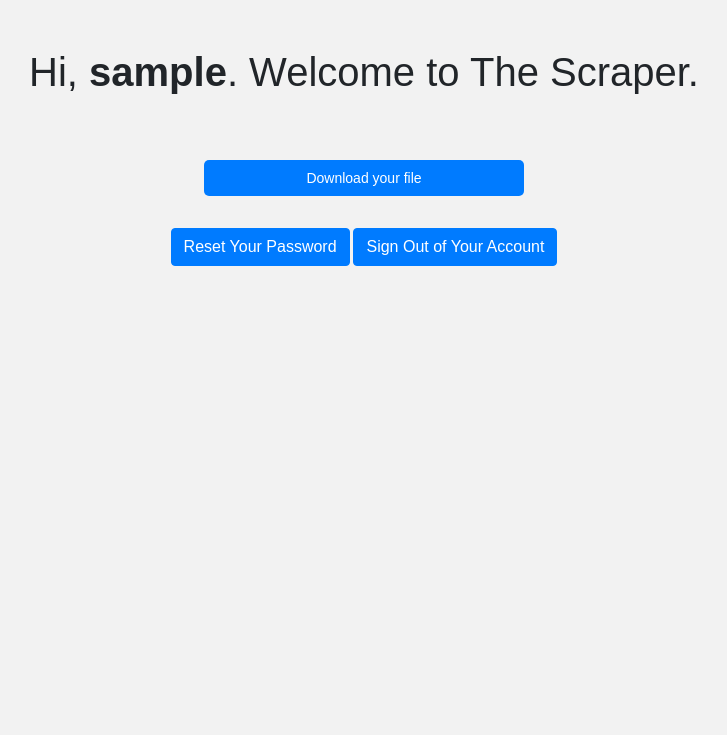
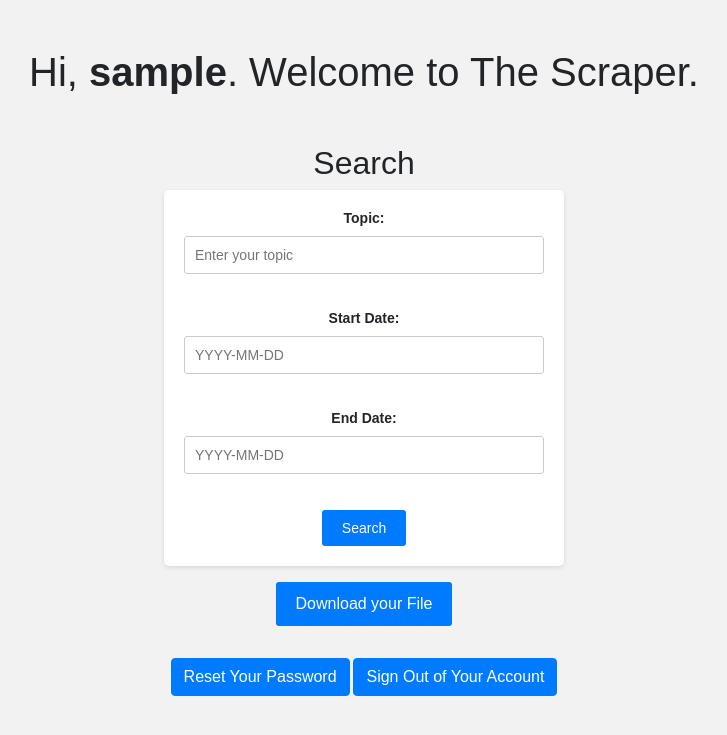
Before and after one commit to Robi1223/Loginsystem, a PHP site: page /home.php in a window 1280 px wide. Shown: the top 735 px of the page, without its empty margins (276-1003 px from the left). Run offline with PHP 8.4, Linux system fonts and the light colour scheme; the visitor is signed in with stand-in values (Sample User, id 1).

Commit message:
Add files via upload

```diff
--- a/Login2/home.php
+++ b/Login2/home.php
@@ -1,12 +1,11 @@
 <?php
-
 session_start();
 
-
-if(!isset($_SESSION["loggedin"]) || $_SESSION["loggedin"] !== true){
+if (!isset($_SESSION["loggedin"]) || $_SESSION["loggedin"] !== true) {
     header("location: login.php");
     exit;
 }
+
 ?>
 
 <!DOCTYPE html>
@@ -17,37 +16,99 @@ if(!isset($_SESSION["loggedin"]) || $_SESSION["loggedin"] !== true){
     <script src="https://ajax.googleapis.com/ajax/libs/jquery/3.6.0/jquery.min.js"></script>
     <link rel="stylesheet" href="https://stackpath.bootstrapcdn.com/bootstrap/4.5.2/css/bootstrap.min.css">
     <style>
-        body{ font: 14px sans-serif;
+        body {
+            font: 14px sans-serif;
             text-align: center;
-              background-color: #f2f2f2;  }
+            background-color: #f2f2f2;
+        }
     </style>
 </head>
 <body>
-    <h1 class="my-5">Hi, <b><?php echo htmlspecialchars($_SESSION["username"]); ?></b>. Welcome to The Scraper.</h1><br>
-    <center>
-  <button type="submit" id="searchbutton" onclick="window.location.href='download.php'" download>Download your file</button>
-  <div id="responseContainer"></div>
+    <h1 class="my-5">Hi, <b><?php echo htmlspecialchars($_SESSION["username"]); ?></b>. Welcome to The Scraper.</h1>
+    <h2>Search</h2>
+    <form action="" method="post">
         <style>
-
-
-button[type="submit"] {
-  width: 25%;
+            form {
+                max-width: 400px;
+                margin: 0 auto;
+                padding: 20px;
+                background-color: #fff;
+                border-radius: 5px;
+                box-shadow: 0 2px 4px rgba(0, 0, 0, 0.1);
+            }
+            label {
+                display: block;
+                margin-bottom: 10px;
+                font-weight: bold;
+            }
+            input[type="text"] {
+                width: 100%;
                 padding: 10px;
+                margin-bottom: 20px;
+                border: 1px solid #ccc;
+                border-radius: 3px;
+            }
+            input[type="submit"] {
                 background-color: #007bff;
                 color: #fff;
                 border: none;
-  border-radius: 5px;
+                padding: 10px 20px;
                 cursor: pointer;
-  outline: none;
+                border-radius: 3px;
             }
-
-button[type="submit"]:hover {
+            input[type="submit"]:hover {
                 background-color: #0056b3;
             }
         </style>
-</div>
+        <label for="topic">Topic:</label>
+        <input type="text" name="topic" id="topic" placeholder="Enter your topic"><br><br>
 
-</center><br><br>
+        <label for="start_date">Start Date:</label>
+        <input type="text" name="start_date" id="start_date" placeholder="YYYY-MM-DD"><br><br>
+
+        <label for="end_date">End Date:</label>
+        <input type="text" name="end_date" id="end_date" placeholder="YYYY-MM-DD"><br><br>
+
+        <input type="submit" name="submit" value="Search">
+    </form><br>
+    <?php
+    $csvFilename = "tweets.csv";
+
+if ($_SERVER["REQUEST_METHOD"] == "POST" && isset($_POST["submit"])) {
+    if (isset($_POST["topic"])) {
+        $topic = $_POST["topic"];
+        $start_date = $_POST["start_date"];
+        $end_date = $_POST["end_date"];
+
+        // Construct the CSV file name based on the searched topic
+        $csvFilename = $topic . "_tweets.csv";
+
+        // Execute Python script with command-line arguments
+        $output = shell_exec("C:/users/HP/Desktop/twitter/scraper.py " . escapeshellarg($topic) . " " . escapeshellarg($start_date) . " " . escapeshellarg($end_date) . " 2>&1");
+
+        // Display success or failure message
+        if ($output !== null) {
+            echo "<h3>Search completed successfully!</h3>";
+        } else {
+            echo "<p>Search failed. Please try again.</p>";
+        }
+
+        // Output any error messages from the Python script
+        echo "<pre>$output</pre>";
+    } else {
+        echo "<p>Note: Please make sure you enter a valid topic, a start date, and an end date before proceeding.</p>";
+    }
+}
+?>
+
+    <!-- Download button with dynamically generated file name -->
+    <center>
+        <a href="<?php echo $csvFilename; ?>" download="<?php echo $csvFilename; ?>">
+            <input type="submit" class="btn btn-primary" value="Download your File" >
+        </a>
+    </center>
+    <br><br>
+
     <p>
         <a href="reset.php" class="btn btn-primary">Reset Your Password</a>
         <a href="logout.php" class="btn btn-primary">Sign Out of Your Account</a>
```
Also changed, not shown: Login2/Terms.php (+8 -2 lines), Login2/download.php (+24 -9 lines), Login2/config.php (line endings or trailing spaces), Login2/login.php (line endings or trailing spaces), Login2/logout.php (line endings or trailing spaces), Login2/register.php (line endings or trailing spaces), Login2/reset.php (line endings or trailing spaces). Lines whose indentation alone changed are shown as unchanged.
